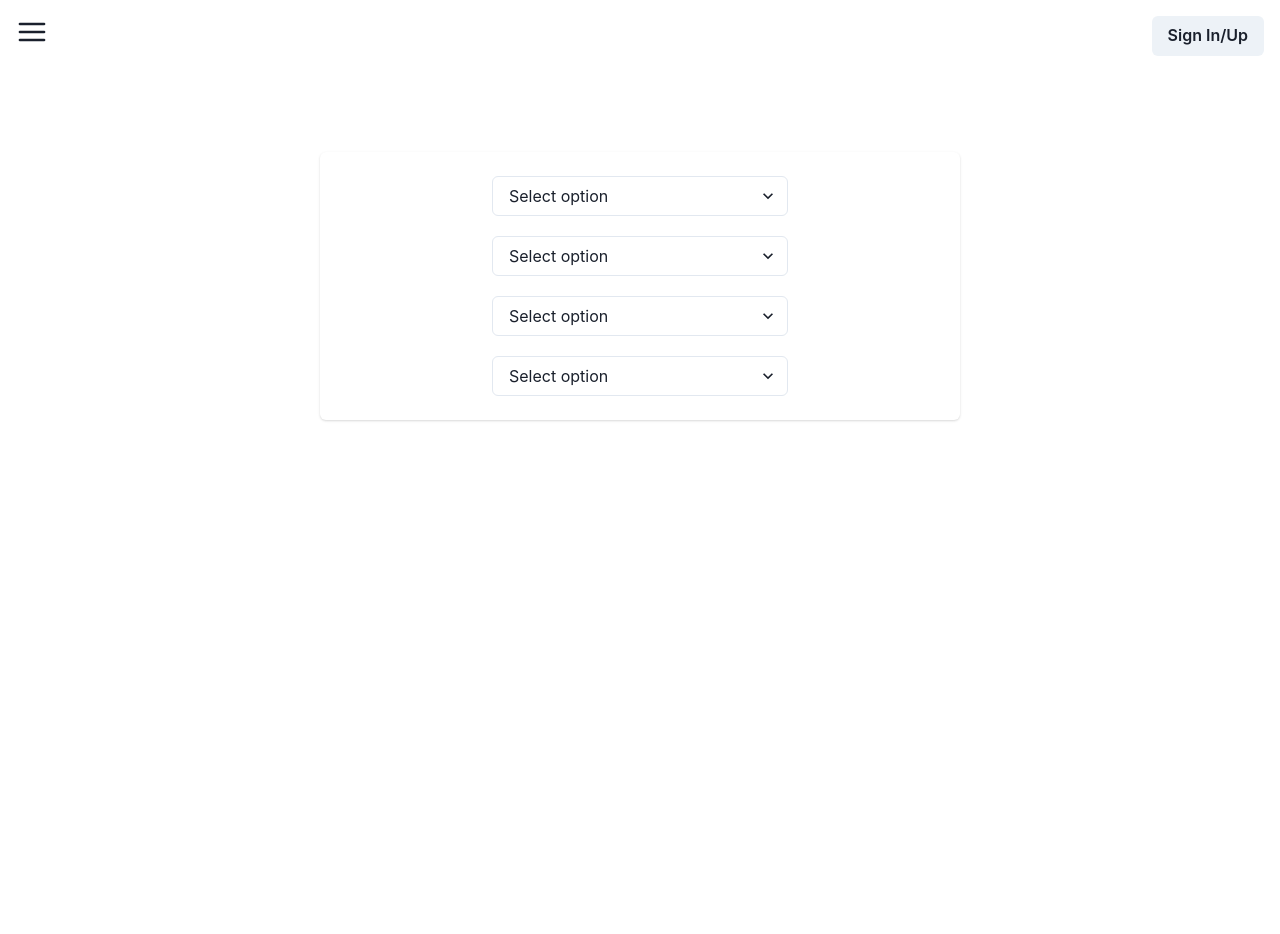
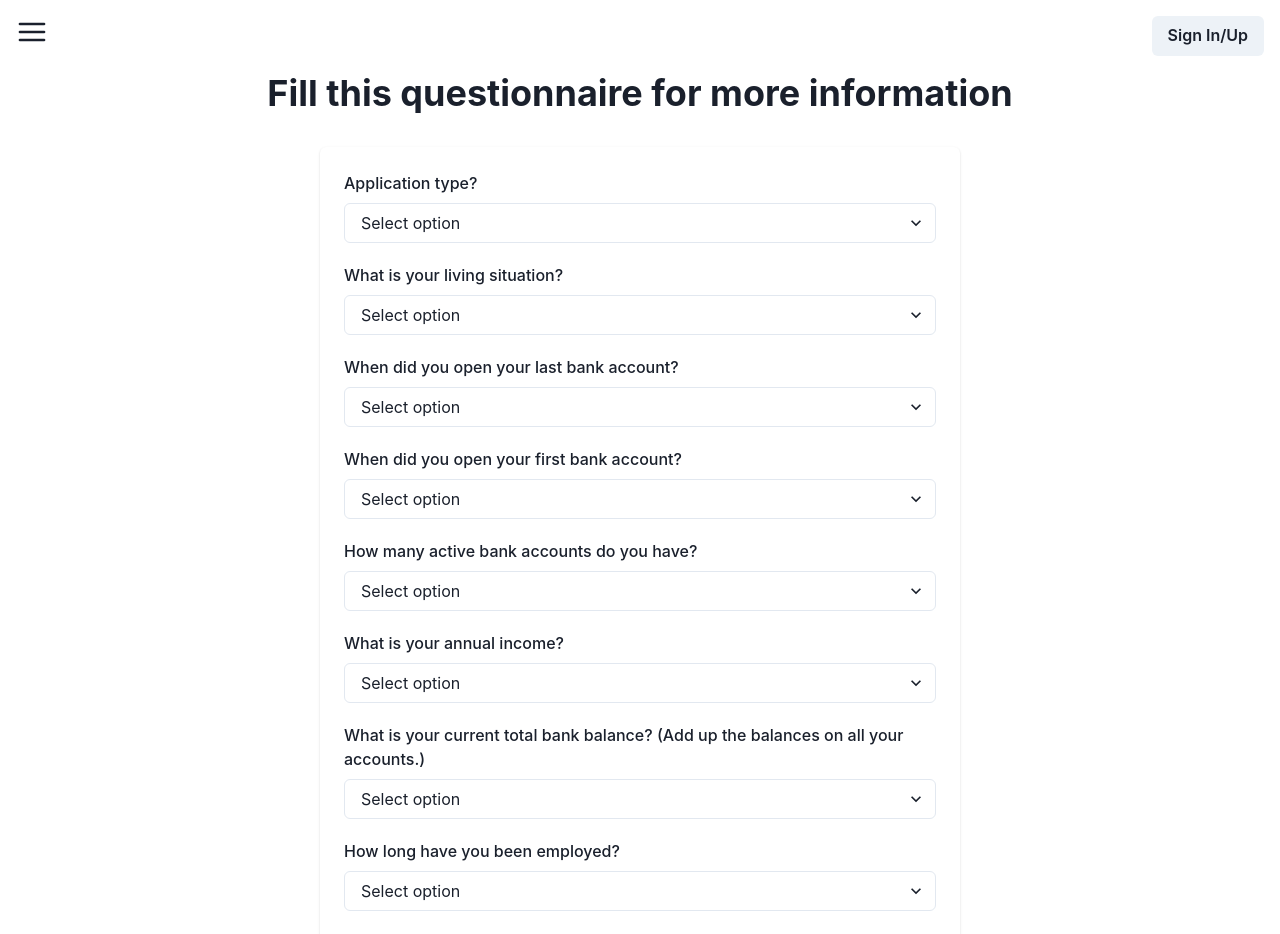
Before and after one commit to AdieCR/YScore, a React (Create React App) app in the folder yscore/: page /form in a window 1280 px wide. Shown: the top 934 px of the page. Before the commit the page ends 800 px from the top, so only its background shows below. Built offline with nearby package versions, Linux system fonts and the light colour scheme.

Commit message:
form no style

```diff
--- a/yscore/src/components/SignUp.jsx
+++ b/yscore/src/components/SignUp.jsx
@@ -8,10 +8,11 @@ import {
 import { useUserContext } from '../contexts/userContext';
 
 const SignUp = ({ setShowLoginModal, showSignupModal, setShowSignupModal }) => {
-  const { userDetails, setUserDetails, loginUser } = useUserContext();
+  const { userDetails, setUserDetails, loginUser,setIsUserLogged } = useUserContext();
   const handleLogin = (e) => {
     e.preventDefault();
     loginUser();
+    setIsUserLogged(true)
   };
 
   const handleLoginFromSignup = (e) => {
@@ -92,7 +93,6 @@ const SignUp = ({ setShowLoginModal, showSignupModal, setShowSignupModal }) => {
             >
               <Box mb={2}>
                 <Button
-                //   className={styles["login-btn"]}
                   colorScheme="blue"
                   type="submit"
                   onClick={(e) => handleLogin(e)}
--- a/yscore/src/contexts/userContext.jsx
+++ b/yscore/src/contexts/userContext.jsx
@@ -5,7 +5,7 @@ export const useUserContext = () => {
   return useContext(userContext);
 };
 const UserContextProvider = ({ children }) => {
-  const [userDetails, setUserDetails] = useState();
+  const [userDetails, setUserDetails] = useState({});
   const [isUserLogged, setIsUserLogged] = useState(false);
   const [allUsers, setAllUsers] = useState([]);
 
@@ -18,8 +18,6 @@ const UserContextProvider = ({ children }) => {
         setUserDetails,
         allUsers,
         setAllUsers,
-        isUserLogged,
-        setIsUserLogged
       }}
     >
       {children}
--- a/yscore/src/pages/Form.jsx
+++ b/yscore/src/pages/Form.jsx
@@ -1,35 +1,164 @@
-import { Box, Select } from "@chakra-ui/react";
+import { Box, FormLabel, Heading, Select } from "@chakra-ui/react";
 import React from "react";
-import { Flex} from '@chakra-ui/react'
+import { Flex } from "@chakra-ui/react";
 
 export default function Form() {
   return (
+    <>
+      <Heading align="center">
+        Fill this questionnaire for more information
+      </Heading>
       <Box mx="25%">
-    <Flex width="100%" alignItems='center' flexDirection="column" gap="5" mt="5rem" boxShadow='base' p='6' rounded='md' bg='white'>
-
-    <Select placeholder="Select option" width="50%">
-      <option value="option1">Option 1</option>
-      <option value="option2">Option 2</option>
-      <option value="option3">Option 3</option>
+        <Flex
+          width="100%"
+          alignItems="center"
+          flexDirection="column"
+          gap="5"
+          my="2rem"
+          boxShadow="base"
+          p="6"
+          rounded="md"
+          bg="white"
+        >
+          <Box width="100%">
+            <FormLabel>Application type?</FormLabel>
+            <Select placeholder="Select option">
+              <option value="0">Individual</option>
+              <option value="1">Joint application</option>
             </Select>
-    <Select placeholder="Select option" width="50%">
-      <option value="option1">Option 1</option>
-      <option value="option2">Option 2</option>
-      <option value="option3">Option 3</option>
+          </Box>
+          <Box width="100%">
+            <FormLabel>What is your living situation?</FormLabel>
+            <Select placeholder="Select option">
+              <option value="0">Renting</option>
+              <option value="1">Owner</option>
+              <option value="2">Mortgage</option>
+              <option value="3">Other</option>
             </Select>
-    <Select placeholder="Select option" width="50%">
-      <option value="option1">Option 1</option>
-      <option value="option2">Option 2</option>
-      <option value="option3">Option 3</option>
+          </Box>
+          <Box width="100%">
+            <FormLabel>When did you open your last bank account?</FormLabel>
+            <Select placeholder="Select option">
+              <option value="0">Less than 6 month</option>
+              <option value="1">6 month - 1 year</option>
+              <option value="2">1 - 2 year</option>
+              <option value="3">2 - 3 year</option>
+              <option value="4">More than 3 years</option>
             </Select>
-    <Select placeholder="Select option" width="50%">
-      <option value="option1">Option 1</option>
-      <option value="option2">Option 2</option>
-      <option value="option3">Option 3</option>
+          </Box>
+          <Box width="100%">
+            <FormLabel>When did you open your first bank account?</FormLabel>
+            <Select placeholder="Select option">
+              <option value="0">Less than 6 month</option>
+              <option value="1">6 month - 1 year</option>
+              <option value="2">1 - 2 years</option>
+              <option value="3">2 - 3 years</option>
+              <option value="4">3 - 5 years</option>
+              <option value="5">5 - 7 years</option>
+              <option value="6">7 - 10 years</option>
+              <option value="7">10 - 15 years</option>
+              <option value="8">15 - 20 years</option>
+              <option value="9">More than 20 years</option>
             </Select>
-
-
+          </Box>
+          <Box width="100%">
+            <FormLabel>How many active bank accounts do you have?</FormLabel>
+            <Select placeholder="Select option">
+              <option value="0">0</option>
+              <option value="1">1</option>
+              <option value="2">2</option>
+              <option value="3">3</option>
+              <option value="4">4-5</option>
+              <option value="5">6 - 8</option>
+              <option value="6">9 - 12</option>
+              <option value="7">More than 12</option>
+            </Select>
+          </Box>
+          <Box width="100%">
+            <FormLabel>What is your annual income?</FormLabel>
+            <Select placeholder="Select option">
+              <option value="0">Less than $20.000</option>
+              <option value="1">$20.000 - 40.000</option>
+              <option value="2">$40.000 - 60.000</option>
+              <option value="3">$60.000 - 80.000</option>
+              <option value="4">$80.000 - 100.000</option>
+              <option value="5">$100.000 - 150.000</option>
+              <option value="6">More than $150.000</option>
+            </Select>
+          </Box>
+          <Box width="100%">
+            <FormLabel>
+              What is your current total bank balance? (Add up the balances on
+              all your accounts.)
+            </FormLabel>
+            <Select placeholder="Select option">
+              <option value="0">Less than $10.000</option>
+              <option value="1">$10.000 - 20.000</option>
+              <option value="2">$20.000 - 30.000</option>
+              <option value="3">$30.000 - 50.000</option>
+              <option value="4">$50.000 - 70.000</option>
+              <option value="5">$70.000 - 100.000</option>
+              <option value="6">$100.000 - 200.000</option>
+              <option value="7">$200.000 - 300.000</option>
+              <option value="8">$300.000 - 500.000</option>
+              <option value="9">More than $500.000</option>
+            </Select>
+          </Box>
+          <Box width="100%">
+            <FormLabel>
+             How long have you been employed?
+            </FormLabel>
+            <Select placeholder="Select option">
+              <option value="0">Less than a year</option>
+              <option value="1">1 year</option>
+              <option value="2">2 years</option>
+              <option value="3">3 years</option>
+              <option value="4">4 years</option>
+              <option value="5">5 years</option>
+              <option value="6">6 years</option>
+              <option value="7">7 years</option>
+              <option value="8">8 years</option>
+              <option value="9">9 years</option>
+              <option value="10">More than 10 years</option>
+            </Select>
+          </Box>
+          <Box width="100%">
+            <FormLabel>how many times in the last two years did you miss a payment on any of your credit accounts?</FormLabel>
+            <Select placeholder="Select option">
+              <option value="0">None</option>
+              <option value="1">1</option>
+              <option value="2">2</option>
+              <option value="3">3</option>
+              <option value="4">4</option>
+              <option value="5">5</option>
+              <option value="6">More than 5 times</option>
+            </Select>
+          </Box>
+          <Box width="100%">
+            <FormLabel>How long ago was your last delinquency?</FormLabel>
+            <Select placeholder="Select option">
+              <option value="0">Never</option>
+              <option value="1">Less than 6 months</option>
+              <option value="2">6 months - 1 year</option>
+              <option value="3">1 - 2 year</option>
+              <option value="4">More than 3 years</option>
+            </Select>
+          </Box>
+          <Box width="100%">
+            <FormLabel>how many times in the last two years did you miss a payment on any of your credit accounts?</FormLabel>
+            <Select placeholder="Select option">
+              <option value="0">None</option>
+              <option value="1">1</option>
+              <option value="2">2</option>
+              <option value="3">3</option>
+              <option value="4">4</option>
+              <option value="5">5</option>
+              <option value="6">More than 5 times</option>
+            </Select>
+          </Box>
         </Flex>
       </Box>
+
+    </>
   );
 }
```
Also changed, not shown: yscore/src/components/SignIn.jsx (+32 -17 lines). Lines whose indentation alone changed are shown as unchanged.
